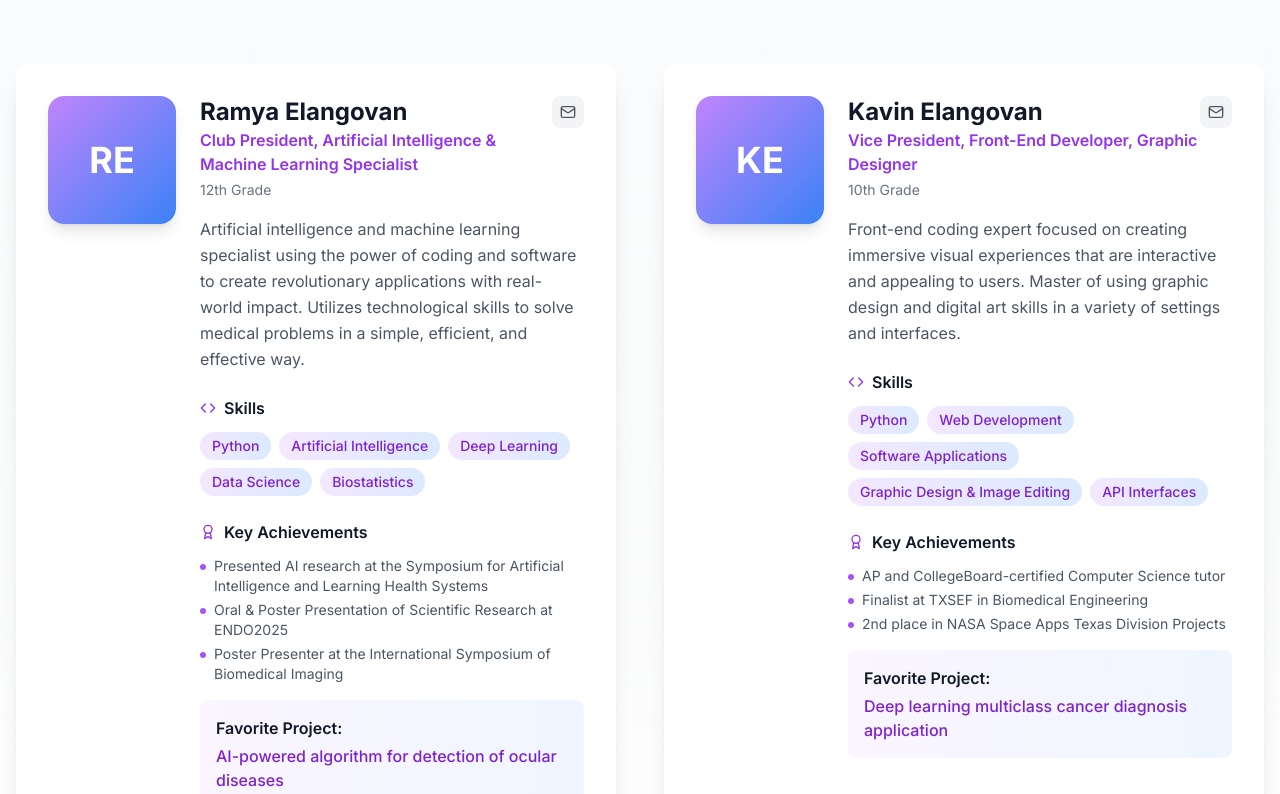
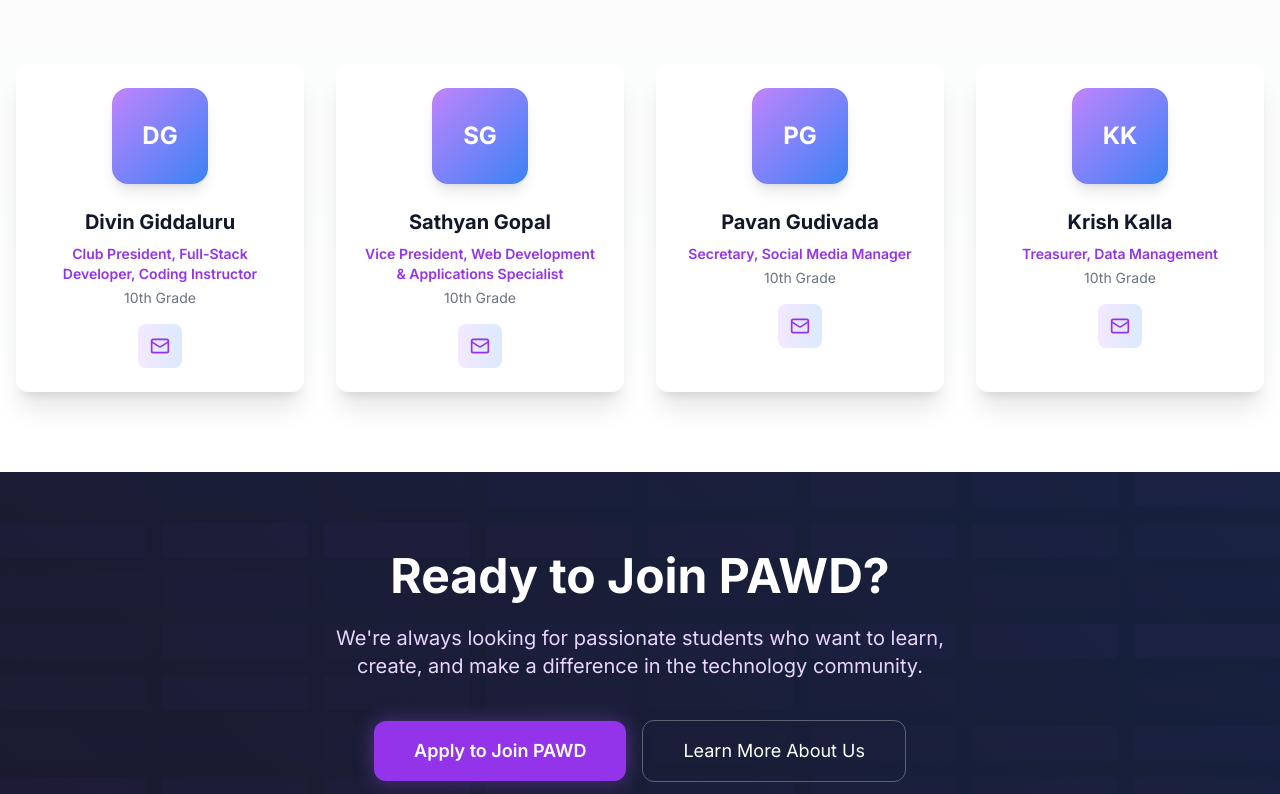
Before and after one commit to programmingcvhs/programmingcvhs.github.io, a Next.js app: page /team in a window 1280 px wide. Shown: the part 846-1640 px from the top of the page. Built offline with nearby package versions, Linux system fonts and the light colour scheme.

Commit message:
Update page.tsx

```diff
--- a/app/team/page.tsx
+++ b/app/team/page.tsx
@@ -1,66 +1,46 @@
 'use client'
 
 import { motion } from 'framer-motion'
-import { Mail, Award, Code, Heart } from 'lucide-react'
+import { Mail, Heart } from 'lucide-react'
 import { Card } from '@/components/ui/Card'
 
-// Team members data - easy to map over
+// Team members data - simplified to only include essential info
 const teamMembers = [
   {
     id: 1,
-    name: "Ramya Elangovan",
-    role: "Club President, Artificial Intelligence & Machine Learning Specialist",
-    grade: "12th Grade",
-    bio: "Artificial intelligence and machine learning specialist using the power of coding and software to create revolutionary applications with real-world impact. Utilizes technological skills to solve medical problems in a simple, efficient, and effective way.",
-    skills: ["Python", "Artificial Intelligence", "Deep Learning", "Data Science", "Biostatistics"],
-    image: "/api/placeholder/400/400",
-    achievements: ["Presented AI research at the Symposium for Artificial Intelligence and Learning Health Systems", "Oral & Poster Presentation of Scientific Research at ENDO2025", "Poster Presenter at the International Symposium of Biomedical Imaging"],
+    name: "Divin Giddaluru",
+    role: "Club President, Full-Stack Developer, Coding Instructor",
+    grade: "10th Grade",
     social: {
-      email: "s1828320@online.houstonisd.org"
-    },
-    favoriteProject: "AI-powered algorithm for detection of ocular diseases"
+      email: "s1889490@online.houstonisd.org"
+    }
   },
   {
     id: 2,
-    name: "Kavin Elangovan",
-    role: "Vice President, Front-End Developer, Graphic Designer",
+    name: "Sathyan Gopal",
+    role: "Vice President, Web Development & Applications Specialist",
     grade: "10th Grade",
-    bio: "Front-end coding expert focused on creating immersive visual experiences that are interactive and appealing to users. Master of using graphic design and digital art skills in a variety of settings and interfaces.",
-    skills: ["Python", "Web Development", "Software Applications", "Graphic Design & Image Editing", "API Interfaces"],
-    image: "/api/placeholder/400/400",
-    achievements: ["AP and CollegeBoard-certified Computer Science tutor", "Finalist at TXSEF in Biomedical Engineering", "2nd place in NASA Space Apps Texas Division Projects"],
     social: {
-      email: "s1831922@online.houstonisd.org"
-    },
-    favoriteProject: "Deep learning multiclass cancer diagnosis application"
+      email: "s1885796@online.houstonisd.org"
+    }
   },
   {
     id: 3,
-    name: "Divin Giddaluru",
-    role: "Secretary, Full-Stack Developer, Coding Instructor",
+    name: "Pavan Gudivada",
+    role: "Secretary, Social Media Manager",
     grade: "10th Grade",
-    bio: "Developer and AI enthusiast using technology to make education and information more accessible. Experienced in web development, machine learning, and digital accessibility, with a focus on building inclusive, user-centered tools.",
-    skills: ["Frontend Development", "Artificial Intelligence", "Backend Development", "Computer Vision", "Cloud Integration"],
-    image: "/api/placeholder/400/400",
-    achievements: ["PCAP & JSA-Certified Associated in Python & JS Programming", "Finalist at SEFH in Physics & Astronomy", "Nationally-Ranked 22nd in PicoCTF Cybersecurity Competition"],
     social: {
-      email: "s1889490@online.houstonisd.org"
-    },
-    favoriteProject: "The website you're on right now 😉"
+      email: "s2037896@online.houstonisd.org"
+    }
   },
   {
     id: 4,
-    name: "Sathyan Gopal",
-    role: "Treasurer, Web Development & Applications Specialist",
+    name: "Krish Kalla",
+    role: "Treasurer, Data Management",
     grade: "10th Grade",
-    bio: "Experienced programmer in Python and Java languages to create practical and impactful applications. Financially-skilled manager of resources and data with both digital and real-world applicability.",
-    skills: ["Python", "Streamlit", "HTML/CSS/JS", "Web Development", "Data Management & Statistics"],
-    image: "/api/placeholder/400/400",
-    achievements: ["2nd Place in NASA Space Apps Texas Division Projects", "Finalist at SEFH in Physics & Astronomy", "Harvard-Certified in CS50 Curriculum"],
     social: {
-      email: "s1885796@online.houstonisd.org"
-    },
-    favoriteProject: "Integrated multifunctional AI chatbot"
+      email: "s1839398@online.houstonisd.org"
+    }
   }
 ]
 
@@ -121,7 +101,7 @@ export default function TeamPage() {
             </p>
           </motion.div>
 
-          <div className="grid lg:grid-cols-2 gap-12">
+          <div className="grid md:grid-cols-2 lg:grid-cols-4 gap-8">
             {teamMembers.map((member, index) => (
               <motion.div
                 key={member.id}
@@ -130,85 +110,37 @@ export default function TeamPage() {
                 viewport={{ once: true }}
                 transition={{ delay: index * 0.1, duration: 0.6 }}
               >
-                <Card className="p-8 shadow-xl bg-white border-0 hover:shadow-2xl transition-all duration-500 group hover:-translate-y-2 h-full">
-                  <div className="flex flex-col lg:flex-row gap-6">
+                <Card className="p-6 shadow-xl bg-white border-0 hover:shadow-2xl transition-all duration-500 group hover:-translate-y-2 h-full text-center">
                   {/* Profile Image */}
                   <motion.div
-                      className="flex-shrink-0"
+                    className="flex justify-center mb-6"
                     whileHover={{ scale: 1.05 }}
                     transition={{ type: "spring", stiffness: 400, damping: 10 }}
                   >
-                      <div className="w-32 h-32 bg-gradient-to-br from-purple-400 to-blue-500 rounded-2xl flex items-center justify-center text-white text-4xl font-bold shadow-lg">
+                    <div className="w-24 h-24 bg-gradient-to-br from-purple-400 to-blue-500 rounded-2xl flex items-center justify-center text-white text-2xl font-bold shadow-lg">
                       {member.name.split(' ').map(n => n[0]).join('')}
                     </div>
                   </motion.div>
 
                   {/* Member Info */}
-                    <div className="flex-1">
-                      <div className="flex items-start justify-between mb-4">
-                        <div>
-                          <h3 className="text-2xl font-bold text-gray-900 group-hover:text-purple-600 transition-colors">
+                  <div className="mb-4">
+                    <h3 className="text-xl font-bold text-gray-900 group-hover:text-purple-600 transition-colors mb-2">
                       {member.name}
                     </h3>
-                          <p className="text-purple-600 font-semibold mb-1">{member.role}</p>
-                          <p className="text-gray-500 text-sm">{member.grade}</p>
+                    <p className="text-purple-600 font-semibold mb-1 text-sm">{member.role}</p>
+                    <p className="text-gray-500 text-sm mb-4">{member.grade}</p>
                   </div>
 
                   {/* Social Links */}
-                        <div className="flex gap-2">
+                  <div className="flex justify-center">
                     <motion.a
                       href={`mailto:${member.social.email}`}
-                            className="p-2 bg-gray-100 hover:bg-purple-100 rounded-lg transition-colors"
+                      className="p-3 bg-gradient-to-r from-purple-100 to-blue-100 hover:from-purple-200 hover:to-blue-200 rounded-lg transition-colors"
                       whileHover={{ scale: 1.1 }}
                       whileTap={{ scale: 0.9 }}
                     >
-                            <Mail className="w-4 h-4 text-gray-600 hover:text-purple-600" />
+                      <Mail className="w-5 h-5 text-purple-600" />
                     </motion.a>
-                        </div>
-                      </div>
-
-                      <p className="text-gray-600 mb-6 leading-relaxed">{member.bio}</p>
-
-                      {/* Skills */}
-                      <div className="mb-6">
-                        <h4 className="font-semibold text-gray-900 mb-3 flex items-center">
-                          <Code className="w-4 h-4 mr-2 text-purple-600" />
-                          Skills
-                        </h4>
-                        <div className="flex flex-wrap gap-2">
-                          {member.skills.map((skill, skillIndex) => (
-                            <span
-                              key={skillIndex}
-                              className="px-3 py-1 bg-gradient-to-r from-purple-100 to-blue-100 text-purple-700 rounded-full text-sm font-medium"
-                            >
-                              {skill}
-                            </span>
-                          ))}
-                        </div>
-                      </div>
-
-                      {/* Achievements */}
-                      <div className="mb-4">
-                        <h4 className="font-semibold text-gray-900 mb-3 flex items-center">
-                          <Award className="w-4 h-4 mr-2 text-purple-600" />
-                          Key Achievements
-                        </h4>
-                        <ul className="space-y-1">
-                          {member.achievements.map((achievement, achievementIndex) => (
-                            <li key={achievementIndex} className="text-gray-600 text-sm flex items-start">
-                              <div className="w-1.5 h-1.5 bg-purple-500 rounded-full mr-2 mt-2 flex-shrink-0"></div>
-                              {achievement}
-                            </li>
-                          ))}
-                        </ul>
-                      </div>
-
-                      {/* Favorite Project */}
-                      <div className="p-4 bg-gradient-to-r from-purple-50 to-blue-50 rounded-lg">
-                        <h4 className="font-semibold text-gray-900 mb-1">Favorite Project:</h4>
-                        <p className="text-purple-700 font-medium">{member.favoriteProject}</p>
-                      </div>
-                    </div>
                   </div>
                 </Card>
               </motion.div>
```
Lines whose indentation alone changed are shown as unchanged.
